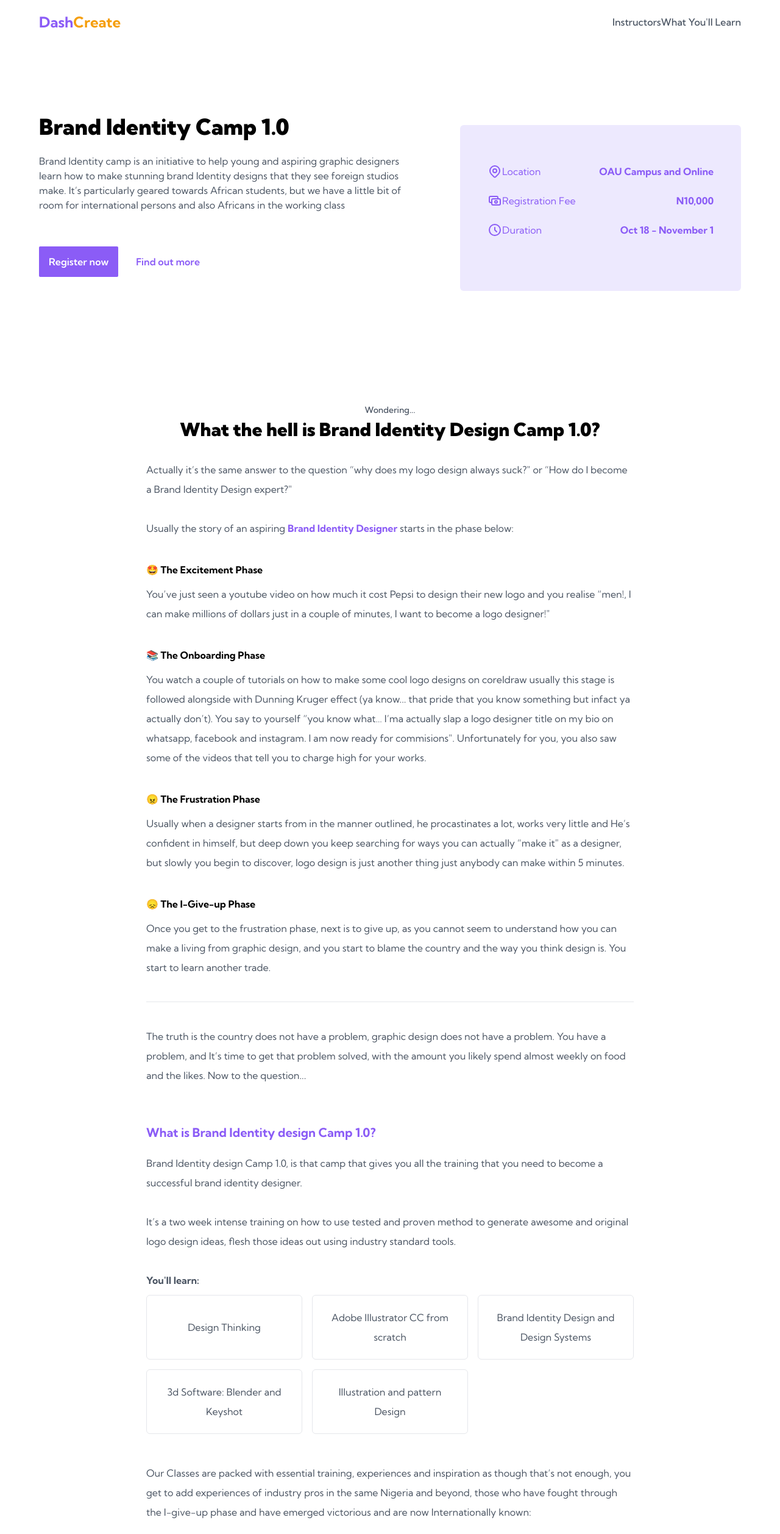
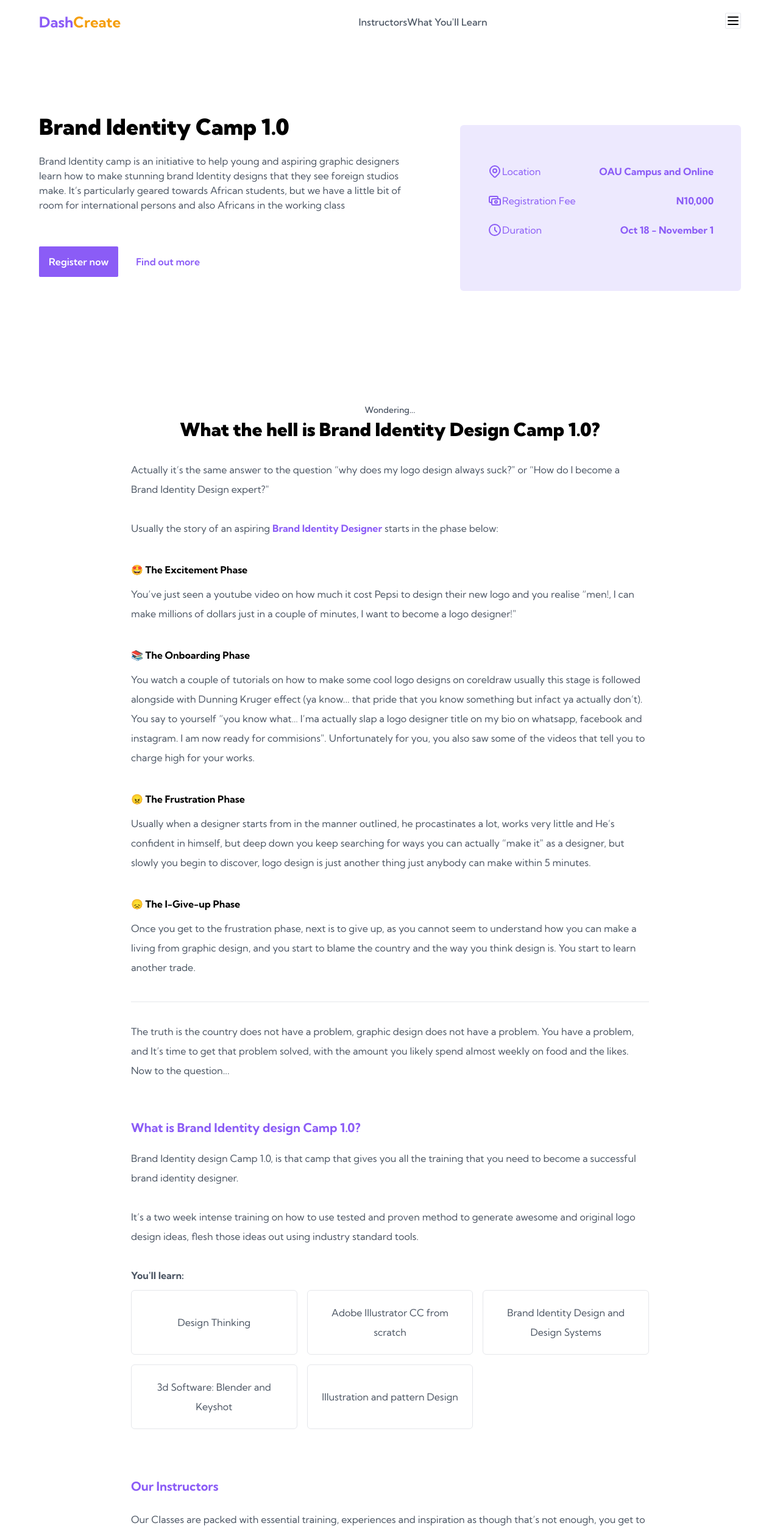
Before and after one commit to bolub/dashcreate, a Next.js app: page / in a window 1280 px wide. Shown: the top 2515 px of the page at 61% size. Built offline with nearby package versions, Linux system fonts and the light colour scheme.

Commit message:
DONE WITH V2

```diff
--- a/Components/Navbar.js
+++ b/Components/Navbar.js
@@ -1,4 +1,5 @@
-import React, { useState, useEffect } from 'react';
+import React, { useState, useEffect, useRef } from 'react';
+import { Dialog, Transition } from '@headlessui/react';
 
 const Navbar = () => {
   const openLink = (url) => {
@@ -21,6 +22,9 @@ const Navbar = () => {
     };
   }, []);
 
+  let [isOpen, setIsOpen] = useState(false);
+  let completeButtonRef = useRef(null);
+
   return (
     <nav className='px-5 md:px-16 mt-5 py-6 sticky top-0 flex bg-white'>
       <span id='logo' className='font-bold text-2xl my-auto mr-5'>
@@ -29,7 +33,7 @@ const Navbar = () => {
         <span style={{ color: 'rgba(245, 158, 11' }}>Create</span>
       </span>
 
-      <div className='ml-auto my-auto'>
+      <div className='ml-auto my-auto hidden md:block'>
         <a
           href='#instructors'
           className='mr-6 cursor-pointer text-gray-600 font-medium hover:text-purple-500'
@@ -53,6 +57,79 @@ const Navbar = () => {
           </button>
         )}
       </div>
+
+      <div className='ml-auto my-auto block md:hidden'>
+        <button
+          ref={completeButtonRef}
+          className='border p-1 rounded-sm'
+          onClick={() => setIsOpen(true)}
+        >
+          <svg
+            xmlns='http://www.w3.org/2000/svg'
+            class='h-6 w-6'
+            fill='none'
+            viewBox='0 0 24 24'
+            stroke='currentColor'
+          >
+            <path
+              stroke-linecap='round'
+              stroke-linejoin='round'
+              stroke-width='2'
+              d='M4 6h16M4 12h16M4 18h16'
+            />
+          </svg>
+        </button>
+      </div>
+
+      <Transition
+        show={isOpen}
+        enter='transition duration-100 ease-out'
+        enterFrom='transform scale-95 opacity-0'
+        enterTo='transform scale-100 opacity-100'
+        leave='transition duration-75 ease-out'
+        leaveFrom='transform scale-100 opacity-100'
+        leaveTo='transform scale-95 opacity-0'
+      >
+        <Dialog
+          open={isOpen}
+          onClose={() => setIsOpen(false)}
+          initialFocus={completeButtonRef}
+          className='fixed z-10 inset-0 overflow-y-auto'
+        >
+          <div className='flex flex-col  items-center justify-center min-h-screen'>
+            <Dialog.Overlay className='fixed inset-0 bg-black opacity-30' />
+
+            <div className='flex flex-col justify-center items-center text-center relative bg-white p-5 h-96 rounded w-full mx-auto'>
+              <div className='mb-8' onClick={() => setIsOpen(false)}>
+                <a
+                  href='#instructors'
+                  className='cursor-pointer text-gray-600 font-medium hover:text-purple-500'
+                >
+                  👨‍🏫 &nbsp; Instructors
+                </a>
+              </div>
+
+              <div className='mb-8' onClick={() => setIsOpen(false)}>
+                <a
+                  href='#whatYouLearn'
+                  className='cursor-pointer text-gray-600 font-medium hover:text-purple-500'
+                >
+                  📚 &nbsp; What You'll Learn
+                </a>
+              </div>
+
+              <button
+                className='mb-8 transition duration-100 border-purple-500 border border-transparent text-purple-500 py-3 px-4
+
+            rounded-sm font-semibold '
+                onClick={() => openLink('https://Bit.ly/bidc1')}
+              >
+                Register now
+              </button>
+            </div>
+          </div>
+        </Dialog>
+      </Transition>
     </nav>
   );
 };
--- a/Components/TextWithIcon.js
+++ b/Components/TextWithIcon.js
@@ -3,8 +3,8 @@ import React from 'react';
 const TextWithIcon = ({ text, icon, className }) => {
   return (
     <div className={`${className} flex`}>
-      <span className='my-auto mr-2'>{icon}</span>
-      <span className='my-auto'>{text}</span>
+      <span className='my-auto '>{icon}</span>
+      <span className='my-auto ml-2'>{text}</span>
     </div>
   );
 };
--- a/package.json
+++ b/package.json
@@ -6,6 +6,7 @@
     "start": "next start"
   },
   "dependencies": {
+    "@headlessui/react": "^1.4.1",
     "next": "latest",
     "react": "^17.0.2",
     "react-dom": "^17.0.2"
--- a/pages/index.js
+++ b/pages/index.js
@@ -153,7 +153,7 @@ export default function Home() {
         </div>
       </header>
 
-      <main className='mt-32 mb-10'>
+      <main className='mt-32 mb-4'>
         <section className='px-5 md:px-16 flex flex-col' id='about'>
           <p className='text-center mb-1 text-gray-600 text-sm font-medium'>
             Wondering...
@@ -162,7 +162,7 @@ export default function Home() {
             What the hell is Brand Identity Design Camp 1.0?
           </h2>
 
-          <div className='mt-8 m-auto' style={{ maxWidth: '800px' }}>
+          <div className='mt-8 m-auto' style={{ maxWidth: '850px' }}>
             {/* First */}
             <p className='text-gray-600 leading-loose'>
               Actually it’s the same answer to the question “why does my logo
@@ -202,7 +202,7 @@ export default function Home() {
               />
             </div>
 
-            <p className='text-gray-600 leading-loose mt-10'>
+            <p className='text-gray-600 leading-loose mt-8'>
               The truth is the country does not have a problem, graphic design
               does not have a problem. You have a problem, and It’s time to get
               that problem solved, with the amount you likely spend almost
@@ -230,7 +230,7 @@ export default function Home() {
                   ideas, flesh those ideas out using industry standard tools.
                 </p>
 
-                <div className='mb-12'>
+                <div className='mb-20'>
                   <p className='mb-2 font-bold'>You'll learn:</p>
 
                   <div class='grid grid-cols-1 sm:grid-cols-2 md:grid-cols-3 gap-4'>
@@ -253,6 +253,10 @@ export default function Home() {
                 </div>
 
                 <div className='mb-8' id='instructors'>
+                  <p className='text-xl font-bold text-purple-500 mb-6 '>
+                    Our Instructors
+                  </p>
+
                   <p class='mb-10'>
                     Our Classes are packed with essential training, experiences
                     and inspiration as though that’s not enough, you get to add
@@ -291,7 +295,7 @@ export default function Home() {
                             </svg>
                           </div>
 
-                          <p className='text-sm'>{instrData.title}</p>
+                          <p className='text-md'>{instrData.title}</p>
                         </div>
                       );
                     })}
```
Also changed, not shown: 1 other file (tests, documents, lock files or other folders).
